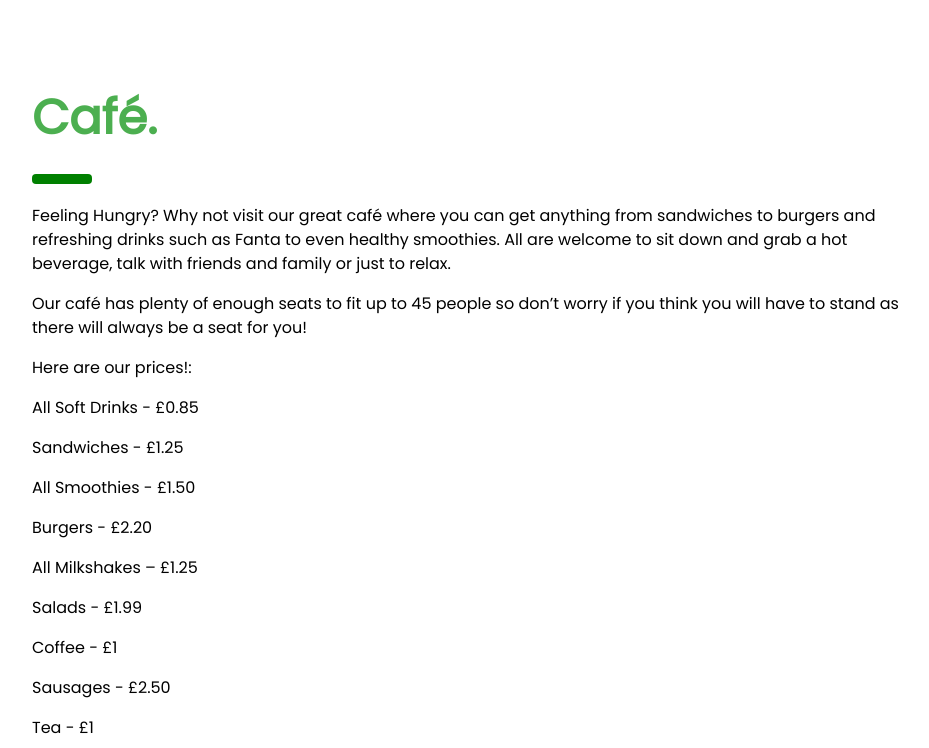
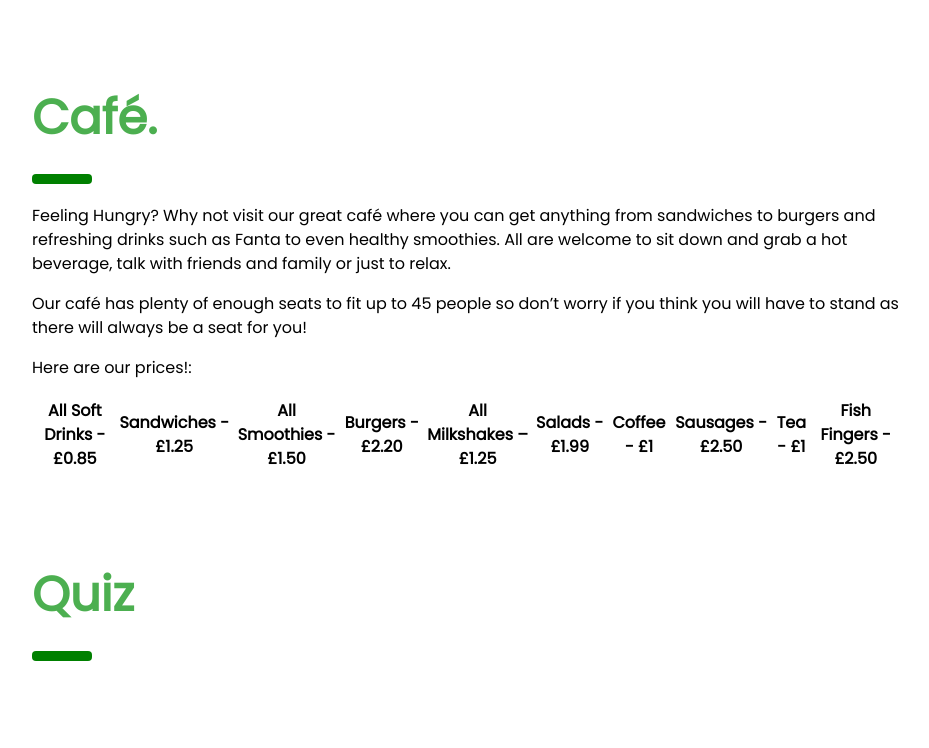
Before and after one commit to StarKus27/outandup, a website: page index.html in a window 1280 px wide. Shown: the part 1752-2500 px from the top of the page, without its empty margins (324-1253 px from the left). Drawn offline with nearby package versions, Linux system fonts and the light colour scheme.

Commit message:
Update index.html

```diff
--- a/index.html
+++ b/index.html
@@ -91,13 +91,15 @@ textarea {
     <p>Feeling Hungry? Why not visit our great café where you can get anything from sandwiches to burgers and refreshing drinks such as Fanta to even healthy smoothies. All are welcome to sit down and grab a hot beverage, talk with friends and family or just to relax.
     <p>Our café has plenty of enough seats to fit up to 45 people so don’t worry if you think you will have to stand as there will always be a seat for you!</p>
     <p>Here are our prices!:</p>
+<table>
  <tr>
-    <th>All Soft Drinks - £0.85</p>		<th>Sandwiches - £1.25</p>
-    <th>All Smoothies - £1.50</p>			<th>Burgers - £2.20</p>
-    <th> All Milkshakes – £1.25</p>	  <th>Salads - £1.99</p>
-    <th>Coffee - £1</p>				        <th>Sausages - £2.50</p>
-    <th>Tea - £1</p>					        <th>Fish Fingers - £2.50</p>
+    <th>All Soft Drinks - £0.85</th>		<th>Sandwiches - £1.25</th>
+    <th>All Smoothies - £1.50</th>			<th>Burgers - £2.20</th>
+    <th> All Milkshakes – £1.25</th>	  <th>Salads - £1.99</th>
+    <th>Coffee - £1</th>				        <th>Sausages - £2.50</th>
+    <th>Tea - £1</th>					        <th>Fish Fingers - £2.50</th>
  </tr>
+</table>
   </div>
 
 
```
